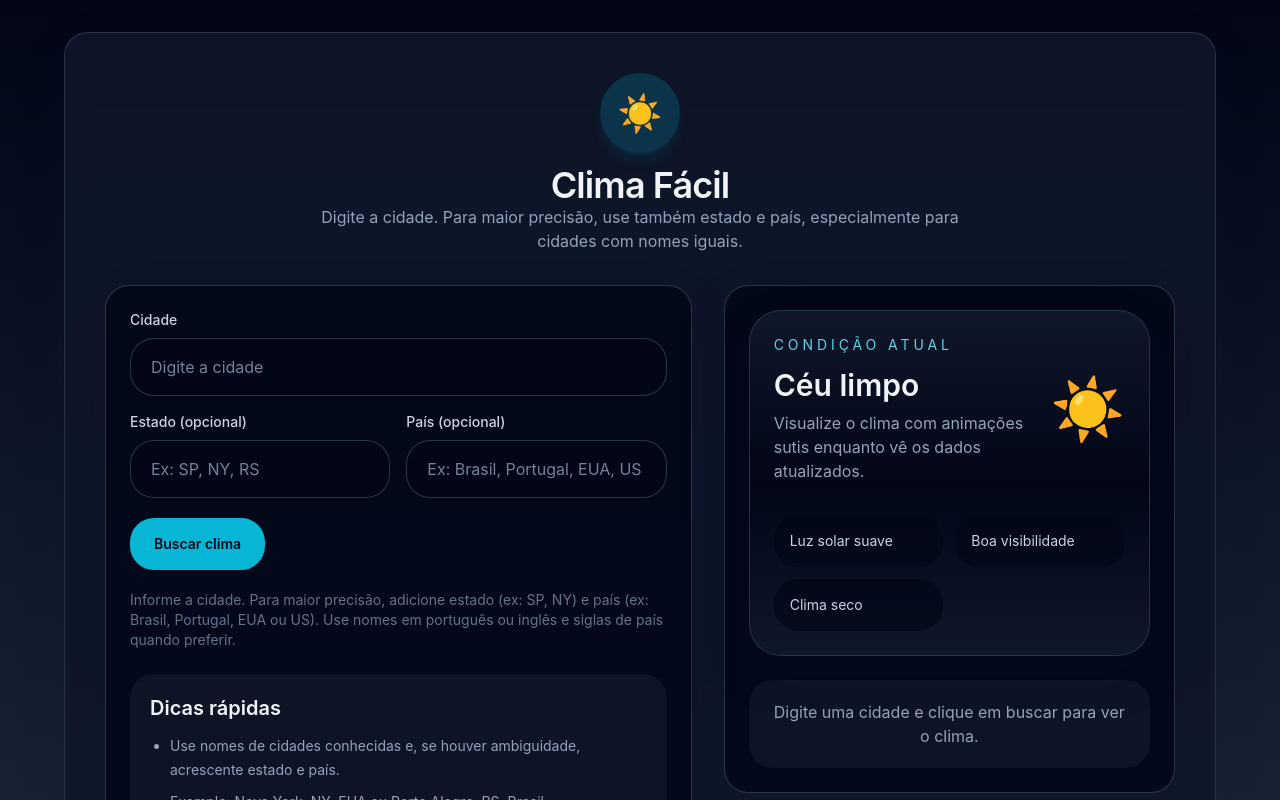
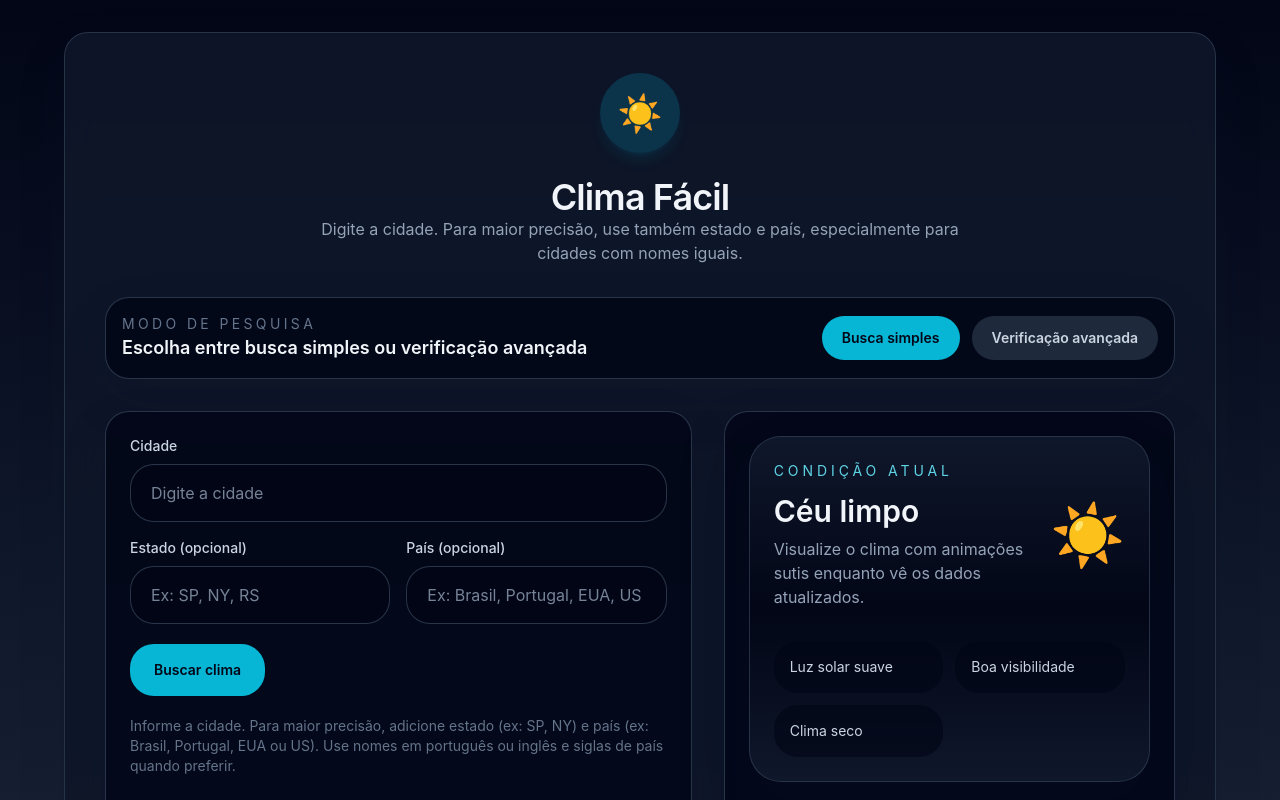
Before and after one commit to IJNavi/weather-web-app, a React (Vite) app: page / in a window 1280 px wide. Shown: the top 800 px of the page. Built offline with nearby package versions, Linux system fonts and the light colour scheme.

Commit message:
Add advanced search tab layout and initial UI skeleton

```diff
--- a/src/App.tsx
+++ b/src/App.tsx
@@ -1,15 +1,18 @@
+import { useState } from 'react';
 import WeatherForm from './components/WeatherForm';
 import WeatherCard from './components/WeatherCard';
 import WeatherAnimation from './components/WeatherAnimation';
+import AdvancedWeather from './components/AdvancedWeather';
 import useWeather from './hooks/useWeather';
 
 function App() {
   const { weather, loading, error, fetchWeather } = useWeather();
+  const [activeTab, setActiveTab] = useState<'simple' | 'advanced'>('simple');
 
   return (
     <div className="min-h-screen bg-gradient-to-b from-slate-950 via-slate-900 to-slate-800 px-4 py-8 text-slate-100">
       <div className="mx-auto flex max-w-6xl flex-col gap-8 rounded-3xl border border-slate-700/70 bg-slate-900/90 p-6 shadow-soft backdrop-blur-lg md:p-10">
-        <header className="space-y-3 text-center">
+        <header className="space-y-6 text-center">
           <div className="mx-auto flex h-20 w-20 items-center justify-center rounded-full bg-cyan-500/20 text-4xl shadow-lg shadow-cyan-500/10">
             ☀️
           </div>
@@ -19,6 +22,30 @@ function App() {
           </div>
         </header>
 
+        <div className="flex flex-col gap-3 rounded-3xl border border-slate-700/80 bg-slate-950/80 p-4 shadow-soft sm:flex-row sm:items-center sm:justify-between">
+          <div>
+            <p className="text-sm uppercase tracking-[0.24em] text-slate-500">Modo de pesquisa</p>
+            <p className="text-lg font-semibold text-slate-100">Escolha entre busca simples ou verificação avançada</p>
+          </div>
+          <div className="flex flex-wrap gap-3">
+            <button
+              type="button"
+              onClick={() => setActiveTab('simple')}
+              className={`rounded-3xl px-5 py-3 text-sm font-semibold transition ${activeTab === 'simple' ? 'bg-cyan-500 text-slate-950' : 'bg-slate-800 text-slate-300 hover:bg-slate-700'}`}
+            >
+              Busca simples
+            </button>
+            <button
+              type="button"
+              onClick={() => setActiveTab('advanced')}
+              className={`rounded-3xl px-5 py-3 text-sm font-semibold transition ${activeTab === 'advanced' ? 'bg-cyan-500 text-slate-950' : 'bg-slate-800 text-slate-300 hover:bg-slate-700'}`}
+            >
+              Verificação avançada
+            </button>
+          </div>
+        </div>
+
+        {activeTab === 'simple' ? (
           <main className="grid gap-8 lg:grid-cols-[1.3fr_1fr] lg:items-start">
             <section className="space-y-6 rounded-3xl border border-slate-700/80 bg-slate-950/80 p-6 shadow-soft">
               <WeatherForm onSearch={fetchWeather} loading={loading} />
@@ -41,6 +68,11 @@ function App() {
               </div>
             </section>
           </main>
+        ) : (
+          <main className="rounded-3xl border border-slate-700/80 bg-slate-950/80 p-6 shadow-soft">
+            <AdvancedWeather onSimpleSearch={fetchWeather} />
+          </main>
+        )}
       </div>
     </div>
   );
--- /dev/null
+++ b/src/components/AdvancedWeather.tsx
@@ -0,0 +1,75 @@
+import { useState } from 'react';
+
+interface AdvancedWeatherProps {
+  onSimpleSearch: (query: { city: string; state?: string; country?: string }) => void;
+}
+
+/**
+ * Componente de estrutura da aba avançada.
+ *
+ * Ainda não implementa a pesquisa em lote completa, mas mantém o layout e
+ * o ponto de entrada para os futuros controles de busca múltipla.
+ */
+export default function AdvancedWeather({ onSimpleSearch }: AdvancedWeatherProps) {
+  const [city, setCity] = useState('');
+
+  return (
+    <div className="space-y-8">
+      <div className="rounded-3xl border border-slate-700/80 bg-slate-950/80 p-6 shadow-soft">
+        <h2 className="text-2xl font-semibold text-slate-100">Verificação avançada</h2>
+        <p className="mt-3 text-slate-400">
+          Use essa aba para pesquisar várias cidades, ver e gerenciar até 10 entradas
+          diferentes ao mesmo tempo.
+        </p>
+      </div>
+
+      <div className="grid gap-6 lg:grid-cols-[1.2fr_0.8fr]">
+        <section className="space-y-4 rounded-3xl border border-slate-700/80 bg-slate-950/80 p-6 shadow-soft">
+          <div>
+            <h3 className="text-xl font-semibold text-slate-100">Busca rápida avançada</h3>
+            <p className="mt-2 text-slate-400">
+              Faça pesquisas em sequência de uma cidade por vez ou use a busca múltipla para
+              inserir várias cidades juntas.
+            </p>
+          </div>
+
+          <div className="space-y-4">
+            <label className="block text-sm font-medium text-slate-300">Cidade</label>
+            <input
+              value={city}
+              onChange={(event) => setCity(event.target.value)}
+              placeholder="Ex: Lisboa, Lisboa, Portugal"
+              className="w-full rounded-3xl border border-slate-700/80 bg-slate-950/90 px-5 py-4 text-slate-100 outline-none transition focus:border-cyan-400/90 focus:ring-2 focus:ring-cyan-400/20"
+            />
+            <button
+              type="button"
+              onClick={() => {
+                const trimmed = city.trim();
+                if (trimmed) {
+                  onSimpleSearch({ city: trimmed });
+                }
+              }}
+              className="inline-flex items-center justify-center rounded-3xl bg-cyan-500 px-6 py-4 text-sm font-semibold text-slate-950 transition hover:bg-cyan-400"
+            >
+              Buscar cidade única
+            </button>
+          </div>
+        </section>
+
+        <aside className="rounded-3xl border border-slate-700/80 bg-slate-950/80 p-6 shadow-soft">
+          <h3 className="text-xl font-semibold text-slate-100">Busca múltipla</h3>
+          <p className="mt-2 text-slate-400">
+            Até 10 cidades por vez. Separe cidades diferentes com ponto e vírgula.
+            Cada cidade aceita cidade, estado e país separados por vírgula.
+          </p>
+          <button
+            type="button"
+            className="mt-5 inline-flex items-center justify-center rounded-3xl bg-slate-800/90 px-6 py-4 text-sm font-semibold text-cyan-300 transition hover:bg-slate-700"
+          >
+            Busca Múltipla
+          </button>
+        </aside>
+      </div>
+    </div>
+  );
+}
```
Lines whose indentation alone changed are shown as unchanged.
